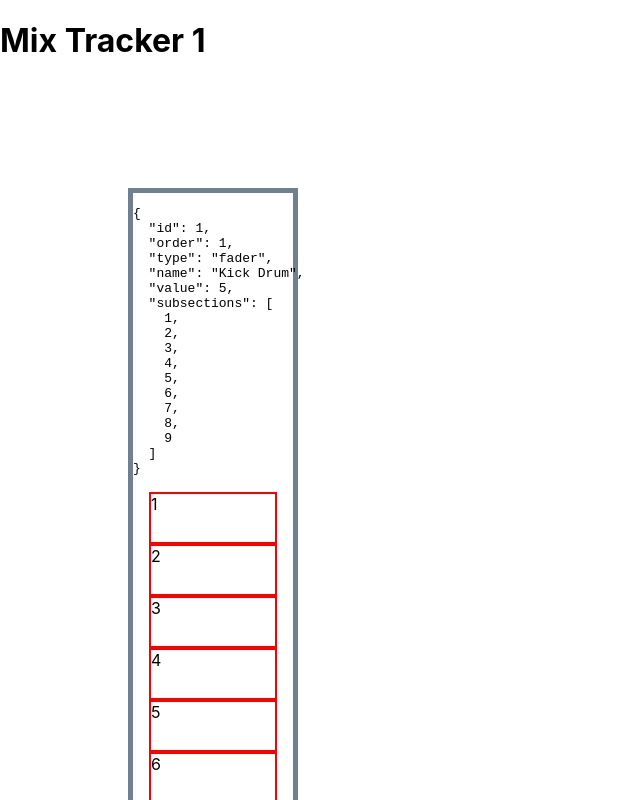
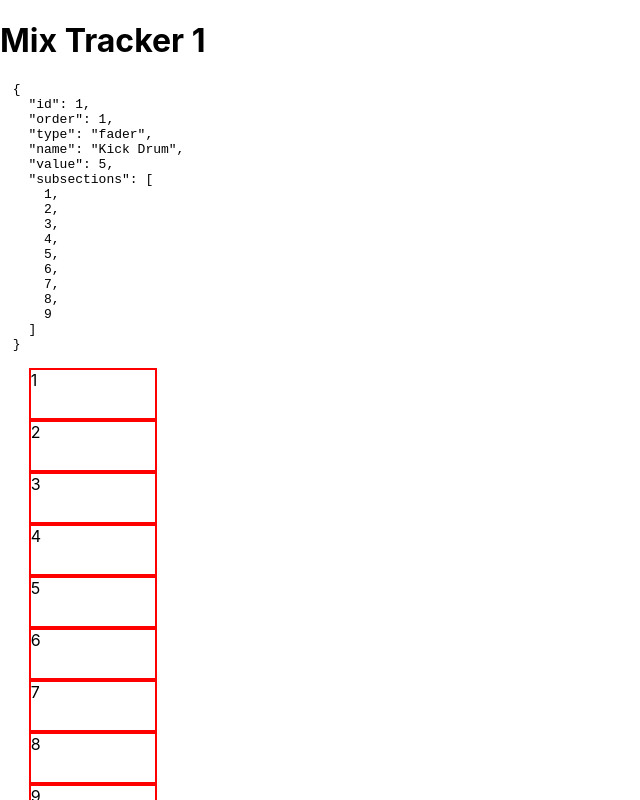
Before and after one commit to rapomerantz/mix_tracker_1, a React (Create React App) app: page / in a window 1280 px wide. Shown: the top 800 px of the page, without its empty margins (0-640 px from the left). Built offline with nearby package versions, Linux system fonts and the light colour scheme.

Commit message:
additional work on onClick

```diff
--- a/src/App.css
+++ b/src/App.css
@@ -1,8 +1,8 @@
 .fader_wrapper {
   height: 50em;
   width: 10em;
-  margin: 10%;
-  border: 5px solid slategray;
+  margin: 1%;
+  /* border: 5px solid slategray; */
 }
 
 .fader_border {
--- a/src/Components/ComponenetSubdivision.js
+++ b/src/Components/ComponenetSubdivision.js
@@ -2,9 +2,7 @@ import React from 'react';
 
 let ComponentSubdivision = function(props) {
     return (
-        <div className='component-subsection-wrapper'
-            onClick={props.handleValueChange}
-            value={props.sectionNumber}>
+        <div className='component-subsection-wrapper'>
             <span>{props.sectionNumber}</span>
         </div>
     );
--- a/src/Components/Fader.js
+++ b/src/Components/Fader.js
@@ -38,7 +38,7 @@ class Fader extends BaseDevice {
         let faderSections = this.state.subsections.map((sectionNumber) => {
             return <ComponentSubdivision key={sectionNumber}
                                         sectionNumber={sectionNumber}
-                                        handleValueChange={this.handleValueChange}/>
+                                        onClick={() => this.handleValueChange(sectionNumber)}/>
         })
 
 
```
